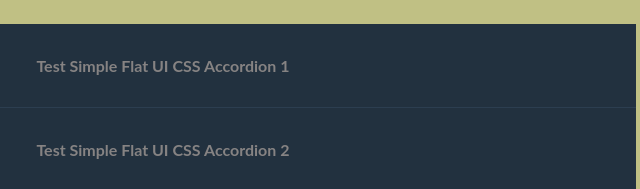
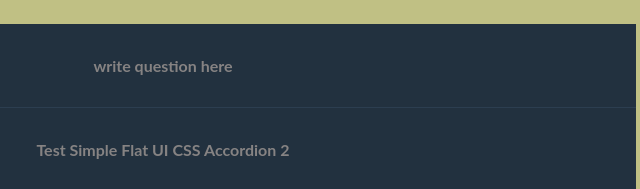
Before and after one commit to muhamash/faq-pure-html-css-javascript, a plain HTML site: page index.html in a window 1280 px wide. Shown: the part 491-680 px from the top of the page, 484-1124 px from the left. Drawn offline with Linux system fonts and the light colour scheme.

Commit message:
cleaning code

```diff
--- a/index.html
+++ b/index.html
@@ -25,7 +25,7 @@
       <h1 style="color: rgb(34, 74, 75);">Frequently Asked Questions</h1>
       <div class="accordion">
         <dl>
-          <dt><a class="accordionTitle" href="#">Test Simple Flat UI CSS Accordion 1</a></dt>
+          <dt><a class="accordionTitle" href="#">write question here</a></dt>
           <dd class="accordionItem accordionItemCollapsed">
             <p>Lorem ipsum dolor sit amet, consectetur adipiscing elit. Morbi eu interdum diam. Donec interdum porttitor risus non bibendum. Maecenas sollicitudin eros in quam imperdiet placerat. Cras justo purus, rhoncus nec lobortis ut, iaculis vel ipsum. Donec dignissim arcu nec elit faucibus condimentum. Donec facilisis consectetur enim sit amet varius. Pellentesque justo dui, sodales quis luctus a, iaculis eget mauris. </p>
           </dd>
```
